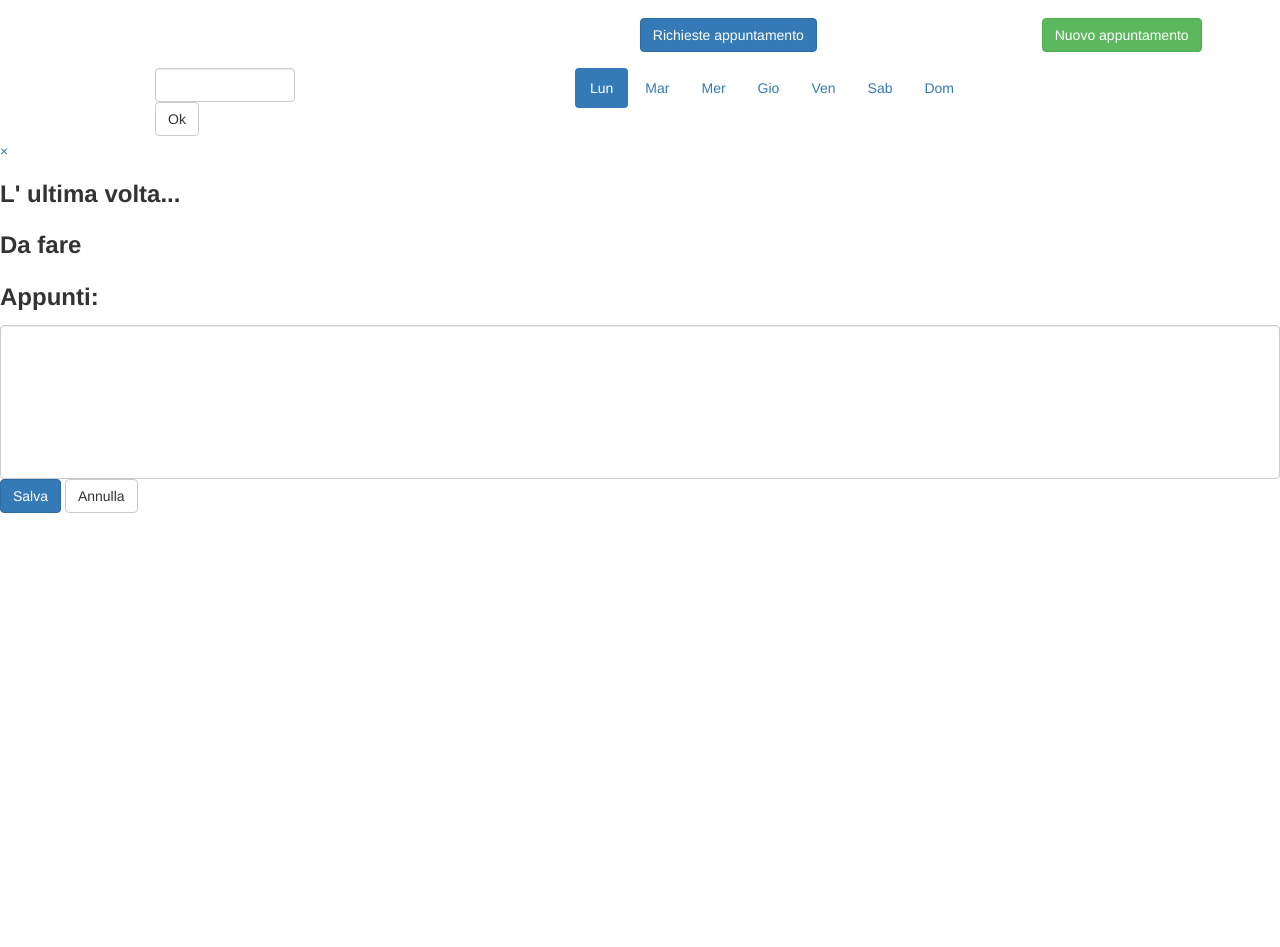
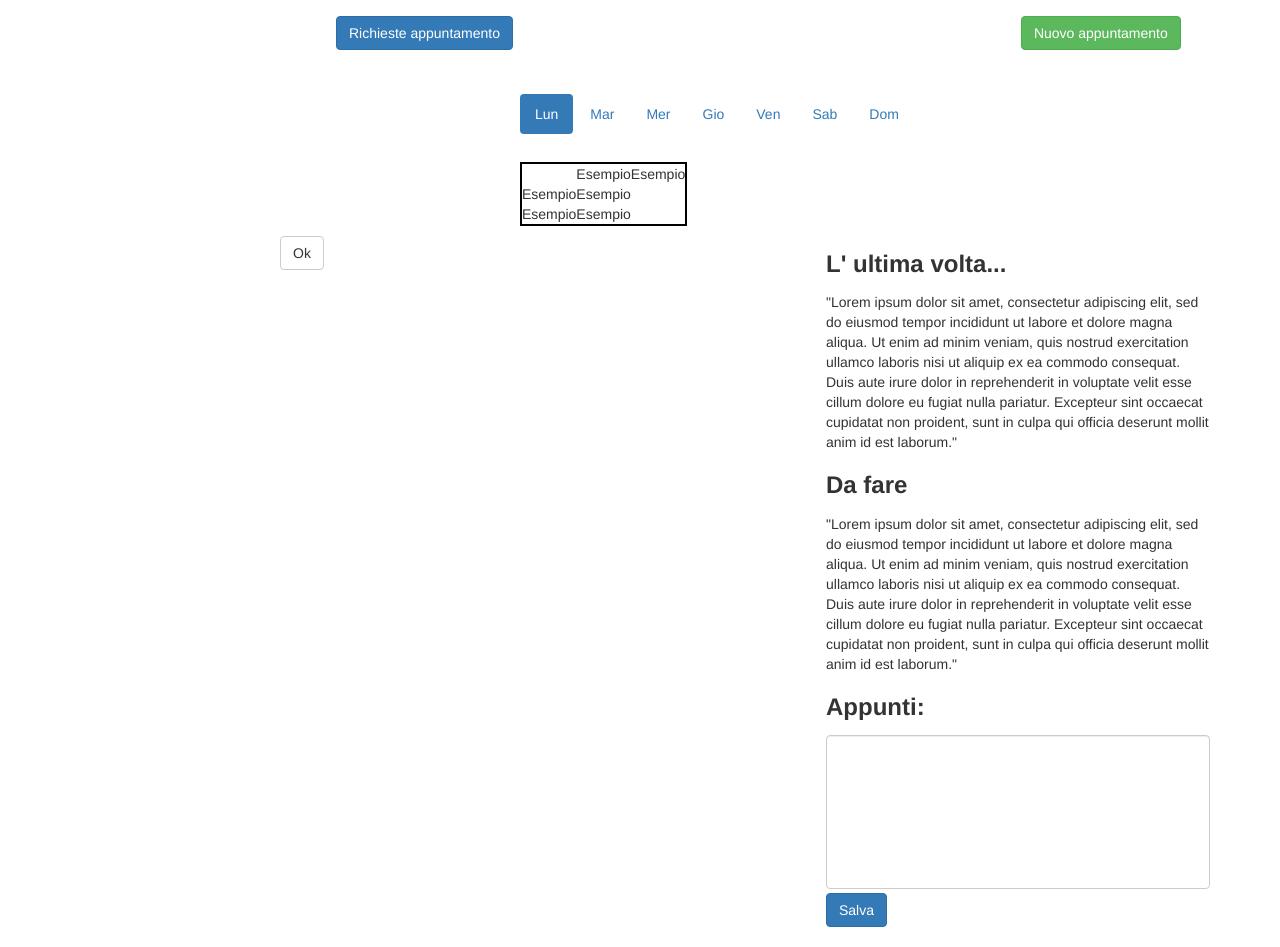
Before and after one commit to mauriactis/webapp, a PHP site: page / in a window 1280 px wide. Before the commit the page ends 513 px from the top, so only its background shows below. Run offline with PHP 8.4, Linux system fonts and the light colour scheme; some libraries are stand-ins or nearby versions.

Commit message:
Modifiche interfaccia
Migliorata l' interfaccia dell pagina

```diff
--- a/webApp/Appuntamenti/clientlogic.js
+++ b/webApp/Appuntamenti/clientlogic.js
@@ -1,6 +1,7 @@
 function initForm(){
     $.datepicker.setDefaults($.datepicker.regional['it']);
-    $('#txtDataAppuntamento').datepicker({ maxDate: new Date, minDate: new Date(1850,04,24) });
+    $('#pckrDataAppuntamento').datepicker({minDate: new Date()});
+    $('#pckrDataAppuntamento').datepicker({inline: true,sideBySide: true});
 
     startTime();
 }
@@ -21,11 +22,15 @@ function checkTime(i) {
     return i;
 }
 
-function mostraDettagliAppuntamento() {
-    document.getElementById("dettagliAppuntamento").style.width = "500px";
-    document.getElementById("dettagliAppuntamento").style.marginTop = "55px";
+function giraDataUmano(date){
+    return date.substring(8,10) + "/" + date.substring(5,7) + "/" + date.substring(0,4);
 }
 
-function nascondiDettagliAppuntamento() {
-    document.getElementById("dettagliAppuntamento").style.width = "0";
+function giraDataDb(date){
+    return date.substring(6,10) + "-" + date.substring(3,5) + "-" + date.substring(0,2);
 }
+
+function stampaData(){
+    var data = document.getElementById ("pckrDataAppuntamento").value;
+    console.log(data);
+}
--- a/webApp/Appuntamenti/index.html
+++ b/webApp/Appuntamenti/index.html
@@ -20,7 +20,6 @@
    </head>
    <body onload="initForm();">
 
-
       <div id="divUpper">
          <table id="headerTbl">
             <tr><td class="headerCol">
@@ -34,8 +33,16 @@
       </div>
       <div class="container" id="body">
          <div id="divDatepicker">
-            <input type="text" class="form-control" id="txtDataAppuntamento">
-            <button type="button" class="btn btn-default" id="" onclick="">Ok</button>
+            <div style="overflow:hidden;">
+               <div class="form-group">
+                   <div class="row">
+                       <div class="col-md-8">
+                           <div id="pckrDataAppuntamento"></div>
+                       </div>
+                   </div>
+               </div>
+            </div>
+            <button type="button" class="btn btn-default" id="btnDatepickerOk" onclick="stampaData();">Ok</button>
          </div>
          <div id="divAppuntamenti">
             <ul class="nav nav-pills">
@@ -47,32 +54,36 @@
                <li><a href="">Sab</a></li>
                <li><a href="">Dom</a></li>
             </ul>
-            <table>
-
+            <table id="tblAppuntamenti" style="border: solid 2px black;">
+               <th>
+                  <td>Esempio</td>
+                  <td>Esempio</td>
+               </th>
+               <tr>
+                  <td>Esempio</td>
+                  <td>Esempio</td>
+               </tr>
+               <tr>
+                  <td>Esempio</td>
+                  <td>Esempio</td>
+               </tr>
             </table>
          </div>
-
-         <!--Aggiungo il sidenav????-->
-
-      </div>
-
-
-      <div id="dettagliAppuntamento" class="sidenav">
-         <a href="javascript:void(0)" class="closebtn" onclick="nascondiDettagliAppuntamento();">&times;</a>
-         <div class="corpoSidenav">
-
+         <div id="divDettagliAppuntamento">
          <h3><label>L' ultima volta...</label></h3>
          <div id="dettagliAppuntamentoUltimaVolta">
+            "Lorem ipsum dolor sit amet, consectetur adipiscing elit, sed do eiusmod tempor incididunt ut labore et dolore magna aliqua. Ut enim ad minim veniam, quis nostrud exercitation ullamco laboris nisi ut aliquip ex ea commodo consequat. Duis aute irure dolor in reprehenderit in voluptate velit esse cillum dolore eu fugiat nulla pariatur. Excepteur sint occaecat cupidatat non proident, sunt in culpa qui officia deserunt mollit anim id est laborum."
          </div>
 
          <h3><label>Da fare</label></h3>
-            <div id="dettagliAppuntamentoDaFare"></div>
+         <div id="dettagliAppuntamentoDaFare">
+            "Lorem ipsum dolor sit amet, consectetur adipiscing elit, sed do eiusmod tempor incididunt ut labore et dolore magna aliqua. Ut enim ad minim veniam, quis nostrud exercitation ullamco laboris nisi ut aliquip ex ea commodo consequat. Duis aute irure dolor in reprehenderit in voluptate velit esse cillum dolore eu fugiat nulla pariatur. Excepteur sint occaecat cupidatat non proident, sunt in culpa qui officia deserunt mollit anim id est laborum."
+         </div>
 
          <h3><label>Appunti:</label></h3>
          <textarea class="form-control" rows="7" id="txtAppuntiDettagliAppuntamento"></textarea>
 
          <button type="button" class="btn btn-primary" id="btnSalvaSituazionePaziente" onclick="salvaDettagliAppuntamento();">Salva</button>
-            <button type="button" class="btn btn-default" onclick="nascondiDettagliAppuntamento();">Annulla</button>
       </div>
       </div>
    </body>
--- a/webApp/Appuntamenti/style.css
+++ b/webApp/Appuntamenti/style.css
@@ -1,14 +1,14 @@
 #divUpper{
-	width: 100%;
-    text-align: center;
-    line-height: 150%;
     font-size: 3em;
-    display: inline-block;
+}
+
+#btnRichiesteAppuntamento{
+	margin-right: 20em;
 }
 
 /*Non mi piace con gli em*/
 #headerTbl{
-	margin-left: 15em;
+	margin-left: 8em;
 }
 
 .headerCol{
@@ -16,20 +16,38 @@
 }
 
 #body{
-	display: inline-block;
+	display: inline;
 }
 
 #divDatepicker{
 	float: left;
-	width: 10em;
-	margin-left: 10em;
-	margin-right: 20em;
+	margin-left: 20em;
+	margin-right: 4em;
+	margin-top: 10em;
 }
 
 #divAppuntamenti{
 	margin-left: 10em;
+	margin-top: 1em;
+	display: inline-block;
+}
+
+#tblAppuntamenti{
+	margin-top: 2em;
+	width: 20%;
+}
+
+#divDettagliAppuntamento{
+	float: right;
+	display: inline-block;
+	margin-right: 5em;
+	width: 30%
 }
 
 #txtAppuntiDettagliAppuntamento{
 	resize: none;
 }
+
+#btnSalvaSituazionePaziente{
+	margin-top: 0.25em;
+}
```
Lines whose indentation alone changed are shown as unchanged.
